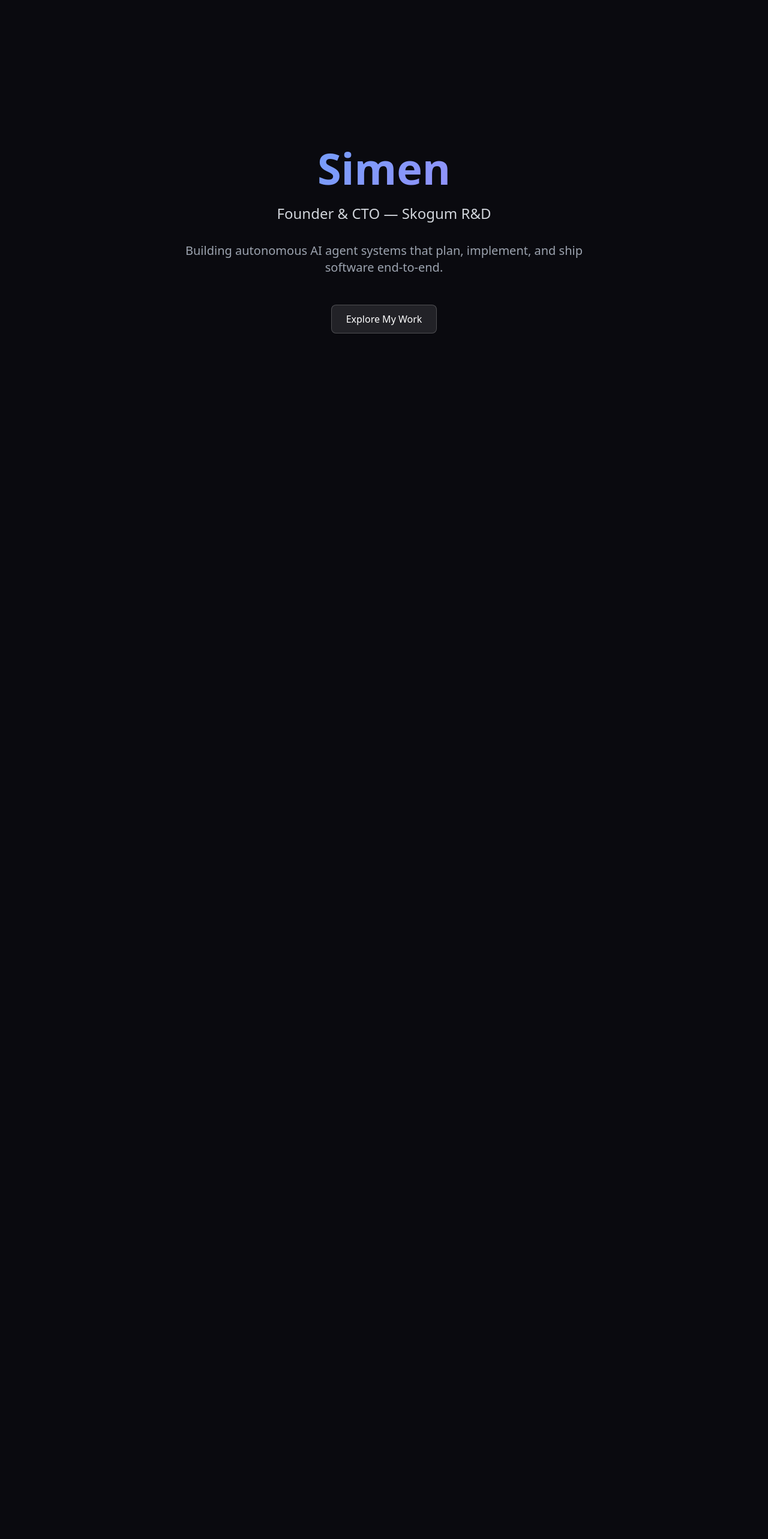
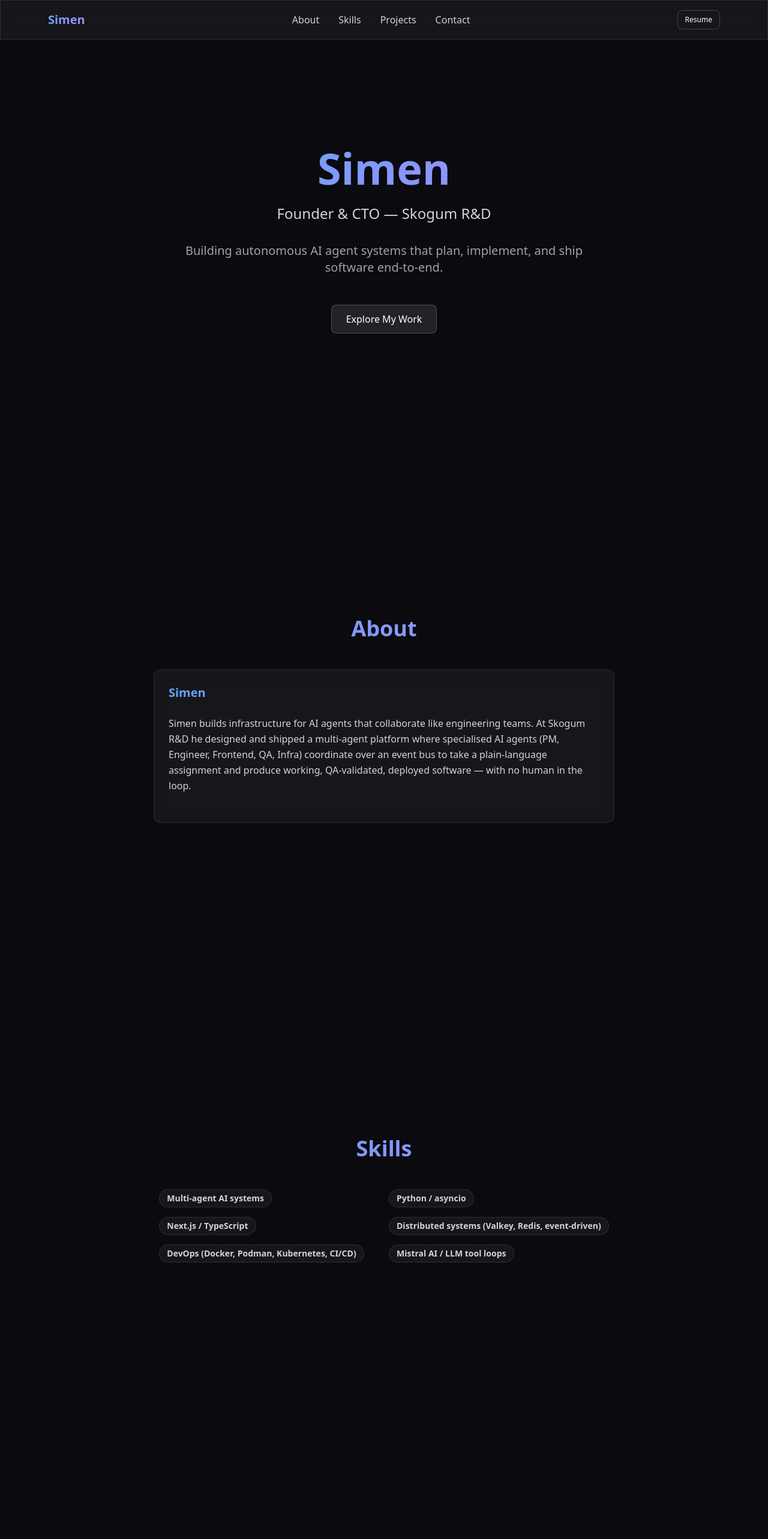
Before and after one commit to Skogum-R-D/simen-portfolio, a Next.js app: page / in a window 1280 px wide. Shown: the top 2566 px of the page at 60% size. Before the commit the page ends 800 px from the top, so only its background shows below. Built offline with nearby package versions, Linux system fonts and the light colour scheme.

Commit message:
Update home page with all sections

```diff
--- a/app/page.tsx
+++ b/app/page.tsx
@@ -1,9 +1,27 @@
 import Hero from "@/components/hero";
+import About from "@/components/about";
+import Skills from "@/components/skills";
+import Projects from "@/components/projects";
+import Contact from "@/components/contact";
+import Navbar from "@/components/navbar";
 
 export default function Home() {
   return (
-    <main className="min-h-screen">
+    <main className="min-h-screen bg-[#0a0a0f] text-white antialiased">
+      <Navbar />
       <Hero />
+      <section id="about">
+        <About />
+      </section>
+      <section id="skills">
+        <Skills />
+      </section>
+      <section id="projects">
+        <Projects />
+      </section>
+      <section id="contact">
+        <Contact />
+      </section>
     </main>
   );
 }
```
